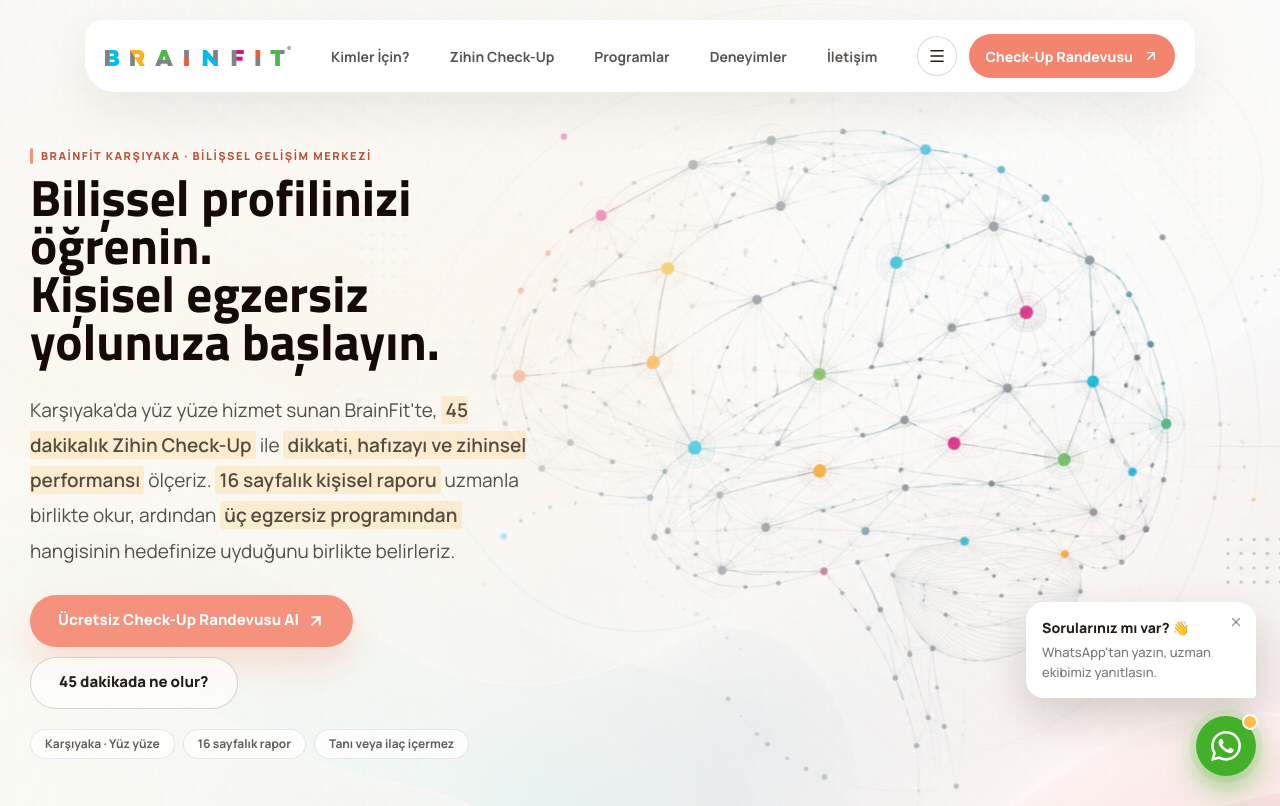
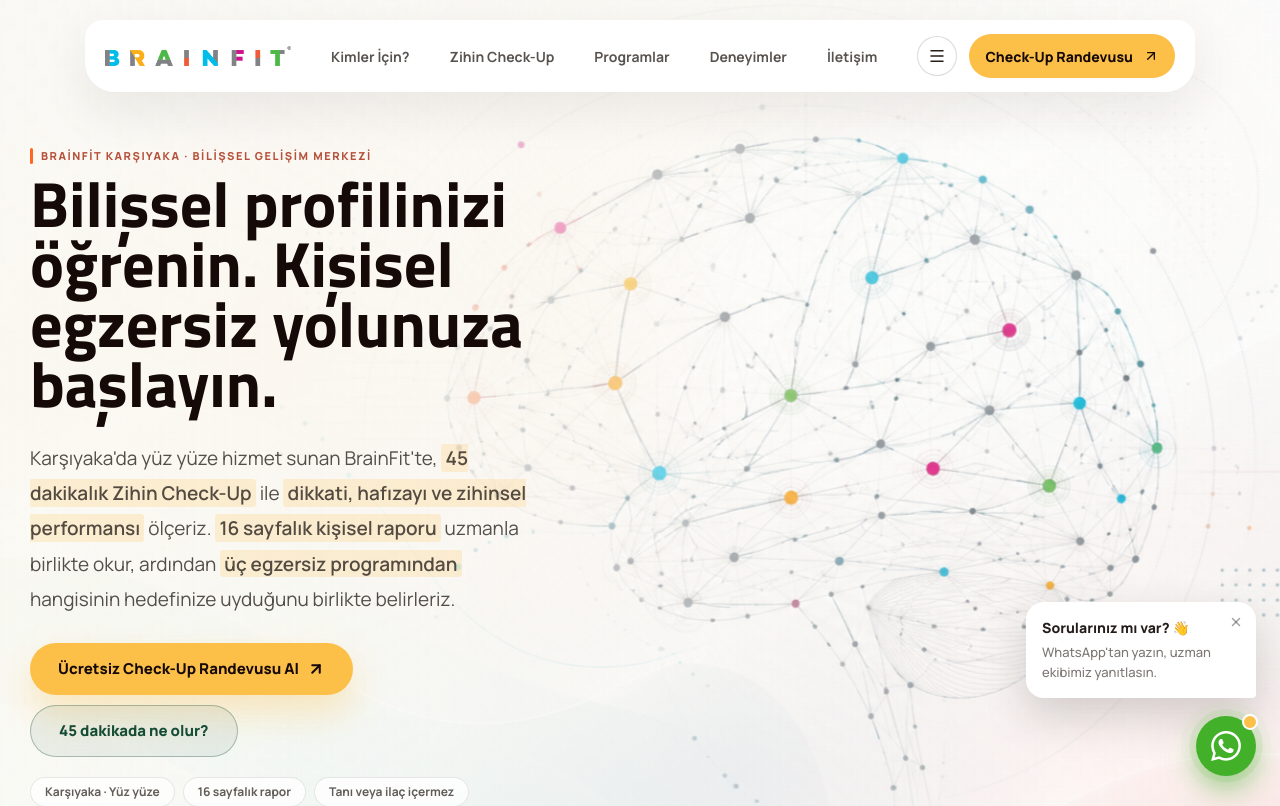
Before and after one commit to cenkerkaragozz/bfit_cl_cs, a Next.js app: page /yetiskinler in a window 1280 px wide. Shown: the top 806 px of the page. Built offline with nearby package versions, Linux system fonts and the light colour scheme.

Commit message:
renk updateleri

```diff
--- a/src/app/globals.css
+++ b/src/app/globals.css
@@ -8,7 +8,7 @@
   --muted-brown: #9b745f;
   --cta: #160a08;
   --green: #164c35;
-  --coral: #f5927e;
+  --coral: #ff6720;
   --yellow: #fcea96;
   --lime: #d9f8a8;
   --lavender: #9b66f4;
@@ -38,6 +38,10 @@
 a {
   color: inherit;
   text-decoration: none;
+}
+
+a.text-white {
+  color: white;
 }
 
 button,
@@ -121,7 +125,7 @@
   font-size: 14px;
   font-weight: 800;
   cursor: pointer;
-  box-shadow: 0 18px 36px rgba(245, 132, 110, 0.24);
+  box-shadow: 0 18px 36px rgba(255, 103, 32, 0.28);
   transition:
     transform 180ms ease,
     background 180ms ease;
@@ -129,11 +133,11 @@
 
 .pill-button:hover {
   transform: translateY(-1px);
-  background: #f99f8d;
+  background: #ff7a33;
 }
 
 .header-cta {
-  background: #f5846e;
+  background: #ff6720;
   color: white;
   flex-shrink: 0;
   min-height: 44px;
@@ -144,7 +148,22 @@
 }
 
 .header-cta:hover {
-  background: #f99f8d;
+  background: #ff7a33;
+}
+
+.header-cta-amber {
+  background: #fcbf48;
+  color: #160a08;
+  flex-shrink: 0;
+  min-height: 44px;
+  min-width: 172px;
+  padding-inline: 16px;
+  white-space: nowrap;
+  box-shadow: none;
+}
+
+.header-cta-amber:hover {
+  background: #fdd060;
 }
 
 /* ── AdultHero ── */
@@ -199,13 +218,13 @@
   display: block;
   width: 3px;
   height: 16px;
-  background: #f5927e;
+  background: #ff6720;
   border-radius: 2px;
   flex-shrink: 0;
 }
 .v4 .v4-h1 {
   font-family: var(--display);
-  font-size: clamp(36px, 4vw, 58px);
+  font-size: clamp(40px, 5vw, 68px);
   font-weight: 700;
   line-height: 0.94;
   color: #160a08;
@@ -243,16 +262,16 @@
   min-height: 52px;
   font-size: 15px;
   font-weight: 800;
-  background: #f5927e;
-  color: white;
+  background: #fcbf48;
+  color: #160a08;
   border: none;
   cursor: pointer;
-  box-shadow: 0 18px 36px rgba(245, 132, 110, 0.24);
+  box-shadow: 0 18px 36px rgba(252, 191, 72, 0.32);
   transition: transform 180ms ease, background 180ms ease;
 }
 .v4 .v4-cta-p:hover {
   transform: translateY(-2px);
-  background: #f99f8d;
+  background: #fdd060;
 }
 .v4 .v4-cta-s {
   display: inline-flex;
@@ -263,17 +282,15 @@
   min-height: 52px;
   font-size: 15px;
   font-weight: 800;
-  color: #241d18;
-  border: 1.5px solid rgba(36, 29, 24, 0.18);
-  background: rgba(255, 255, 255, 0.64);
-  backdrop-filter: blur(10px);
-  -webkit-backdrop-filter: blur(10px);
+  color: #164c35;
+  border: 1.5px solid rgba(22, 76, 53, 0.32);
+  background: rgba(22, 76, 53, 0.07);
   transition: transform 180ms ease, border-color 180ms ease, background 180ms ease;
 }
 .v4 .v4-cta-s:hover {
   transform: translateY(-2px);
-  border-color: rgba(36, 29, 24, 0.32);
-  background: rgba(255, 255, 255, 0.86);
+  border-color: rgba(22, 76, 53, 0.52);
+  background: rgba(22, 76, 53, 0.13);
 }
 .v4 .v4-chips {
   display: flex;
@@ -379,7 +396,7 @@
   }
 
   .v4 .v4-h1 {
-    font-size: clamp(31px, 9.2vw, 38px);
+    font-size: clamp(34px, 9.5vw, 44px);
     line-height: 1.02;
     max-width: 15ch;
     margin-top: 14px;
@@ -490,6 +507,7 @@
 .cta-on-coral {
   background: #faf9f5;
   color: #160a08;
+  min-height: 52px;
   box-shadow: none;
   transition: transform 180ms ease, background 180ms ease;
 }
@@ -531,14 +549,14 @@
 .section-title {
   color: var(--ink);
   font-family: var(--display);
-  font-size: clamp(48px, 8vw, 112px);
+  font-size: clamp(46px, 7vw, 88px);
   font-weight: 700;
   letter-spacing: 0;
   line-height: 0.93;
 }
 
 .mid-section-title {
-  font-size: clamp(42px, 5.8vw, 60px);
+  font-size: clamp(40px, 5.2vw, 60px);
   line-height: 0.98;
 }
 
@@ -647,8 +665,8 @@
 section.pv4 { background:var(--paper); padding:clamp(76px,8vw,112px) 0; }
 .pv4-hdr { text-align:center; margin-bottom:64px; }
 .pv4-badge { font-family:var(--body); font-size:11px; font-weight:800; letter-spacing:.16em; text-transform:uppercase; color:#164c35; display:block; margin-bottom:18px; }
-.pv4-h2 { font-family:var(--display); font-size:clamp(36px,4.5vw,58px); font-weight:700; line-height:.97; color:#241d18; text-wrap:balance; }
-.pv4-sub { font-size:15px; line-height:1.72; color:rgba(36,29,24,.48); margin-top:16px; max-width:440px; margin-left:auto; margin-right:auto; }
+.pv4-h2 { font-family:var(--display); font-size:clamp(36px,4.5vw,54px); font-weight:700; line-height:.97; color:#241d18; text-wrap:balance; }
+.pv4-sub { font-size:16px; line-height:1.72; color:rgba(36,29,24,.48); margin-top:16px; max-width:440px; margin-left:auto; margin-right:auto; }
 .pv4-stack { display:grid; grid-template-columns:repeat(3,1fr); gap:0; padding:20px 0 80px; align-items:start; }
 .pv4-card { border-radius:24px; padding:36px 32px; box-shadow:0 20px 56px rgba(36,29,24,.10); transition:box-shadow .22s ease; }
 .pv4-c1 { background:#fff; transform:rotate(-1.5deg) translateY(0px); z-index:3; position:relative; animation:pv4-float1 6s ease-in-out infinite; }
@@ -663,15 +681,15 @@
   .pv4-card:active { transform:scale(0.97); transition:transform .1s ease; }
 }
 .pv4-dot { width:36px; height:4px; border-radius:2px; margin-bottom:26px; }
-.pv4-c1 .pv4-dot { background:#f5927e; }
+.pv4-c1 .pv4-dot { background:#ff6720; }
 .pv4-c2 .pv4-dot { background:#fcbf48; }
 .pv4-c3 .pv4-dot { background:#d9f8a8; }
 .pv4-id { font-family:var(--body); font-size:11px; font-weight:800; letter-spacing:.14em; text-transform:uppercase; color:rgba(36,29,24,.3); margin-bottom:6px; }
 .pv4-ctx { font-size:12px; font-weight:600; color:rgba(36,29,24,.28); margin-bottom:16px; }
 .pv4-title { font-family:var(--display); font-size:clamp(18px,2vw,28px); font-weight:700; line-height:1; color:#241d18; text-wrap:balance; margin-bottom:14px; }
 .pv4-copy { font-size:14px; line-height:1.72; color:rgba(36,29,24,.5); }
-.pv4-cta { display:inline-flex; align-items:center; gap:5px; margin-top:20px; font-size:13px; font-weight:800; color:rgba(36,29,24,.42); text-decoration:none; transition:gap .18s, color .18s; }
-.pv4-c1 .pv4-cta:hover { color:#f5927e; gap:9px; }
+.pv4-cta { display:inline-flex; align-items:center; gap:5px; margin-top:20px; font-size:13px; font-weight:800; color:#164c35; text-decoration:none; transition:gap .18s, color .18s; }
+.pv4-c1 .pv4-cta:hover { color:#ff6720; gap:9px; }
 .pv4-c2 .pv4-cta:hover { color:#c29000; gap:9px; }
 .pv4-c3 .pv4-cta:hover { color:#164c35; gap:9px; }
 @media(max-width:900px){ .pv4-stack{grid-template-columns:1fr;gap:16px;padding:0 0 40px} .pv4-c1,.pv4-c2,.pv4-c3{transform:none;animation:none} }
--- a/src/components/BlogSection.tsx
+++ b/src/components/BlogSection.tsx
@@ -96,7 +96,7 @@
                         />
                       )}
                     </div>
-                    <span className="inline-flex rounded-full bg-[#160A08] px-5 py-3 text-[13px] font-extrabold text-white">
+                    <span className="inline-flex rounded-full bg-[#164C35] px-5 py-3 text-[13px] font-extrabold text-white">
                       Devamını Oku
                     </span>
                   </div>
--- a/src/components/CheckUpFormSection.tsx
+++ b/src/components/CheckUpFormSection.tsx
@@ -59,7 +59,7 @@
             <div className="badge border-[#160A08]/40 bg-white/20 text-[#160A08]">
               Zihin Check-Up
             </div>
-            <h2 className="display mt-6 max-w-full text-[38px] leading-[0.98] sm:text-[48px] md:mt-7 md:max-w-[700px] md:text-[clamp(44px,7vw,86px)] md:leading-[0.94]">
+            <h2 className="display mt-6 max-w-[700px] text-[clamp(40px,5.5vw,72px)] leading-[0.94] md:mt-7">
               Çocuğunuzun geleceği için ilk adımı bugün atın.
             </h2>
             <p className="mt-6 max-w-[560px] text-[16px] font-semibold leading-7 text-[#160A08]/78 md:mt-7 md:text-[17px] md:leading-8">
--- a/src/components/CheckUpSection.tsx
+++ b/src/components/CheckUpSection.tsx
@@ -39,7 +39,7 @@
           <div className="badge border-[#40CEEE] text-[#1E99B5]">Zihin Check-Up</div>
           <h2
             className="section-title mt-7 max-w-[620px]"
-            style={{ fontSize: "clamp(44px, 5.2vw, 68px)" }}
+            style={{ fontSize: "clamp(42px, 5.2vw, 64px)" }}
           >
             45 Dakikada Bilimsel Bir Başlangıç
           </h2>
--- a/src/components/Footer.tsx
+++ b/src/components/Footer.tsx
@@ -60,7 +60,7 @@
             <div className="badge mt-10 border-white/50 text-[var(--yellow)]">
               30&apos;lu Yaşlarda Zihinsel Sağlık
             </div>
-            <h2 className="display mt-7 max-w-[600px] text-[clamp(46px,6vw,84px)]">
+            <h2 className="display mt-7 max-w-[600px] text-[clamp(44px,5.5vw,76px)]">
               Zihinsel gelişim rehberimiz e-posta kutunuzda.
             </h2>
             <form className="mt-9 flex max-w-[520px] items-center gap-3 border-b border-white/24 pb-3">
--- a/src/components/Header.tsx
+++ b/src/components/Header.tsx
@@ -69,7 +69,7 @@
             >
               {isMenuOpen ? <X size={18} /> : <Menu size={18} />}
             </button>
-            <Link className="pill-button header-cta arrow-shift" href={cta.href}>
+            <Link className={`pill-button arrow-shift ${audience === "adults" ? "header-cta-amber" : "header-cta"}`} href={cta.href}>
               {cta.label}
               <ArrowUpRight size={16} />
             </Link>
--- a/src/components/ReportAndMeasurementSection.tsx
+++ b/src/components/ReportAndMeasurementSection.tsx
@@ -72,7 +72,7 @@
                   <p className="text-[13px] font-extrabold uppercase tracking-[0.14em] text-[#1E99B5]">
                     Örnek rapor görünümü
                   </p>
-                  <h3 className="mt-3 font-[var(--display)] text-[42px] leading-none">
+                  <h3 className="mt-3 font-[var(--display)] text-[clamp(32px,3.5vw,42px)] leading-none">
                     Bilişsel Profil
                   </h3>
                 </div>
--- a/src/components/TestimonialSection.tsx
+++ b/src/components/TestimonialSection.tsx
@@ -83,7 +83,7 @@
         <Reveal delay={0.12} className="relative">
           <QuoteIcon className="mb-8" />
           <blockquote>
-            <p className="display max-w-[760px] text-[clamp(45px,6.2vw,86px)]">
+            <p className="display max-w-[760px] text-[clamp(44px,5.8vw,78px)]">
               <AnimatePresence mode="wait">
                 <motion.span
                   key={testimonial.highlight}
```
Also changed, not shown: src/components/AdultLandingPage.tsx (+5 -5 lines), src/components/Hero.tsx (+6 -6 lines), .claude/launch.json.
